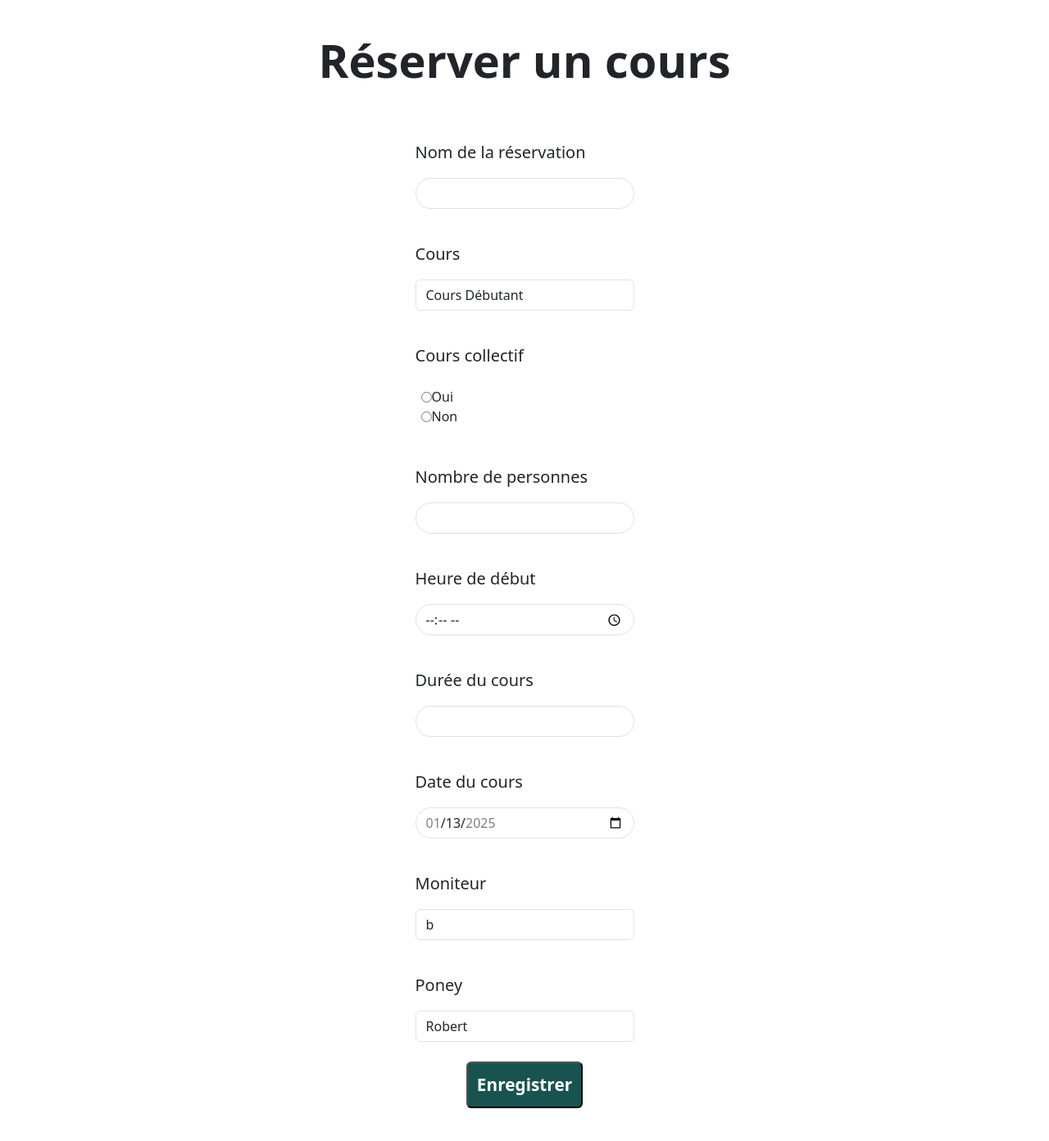
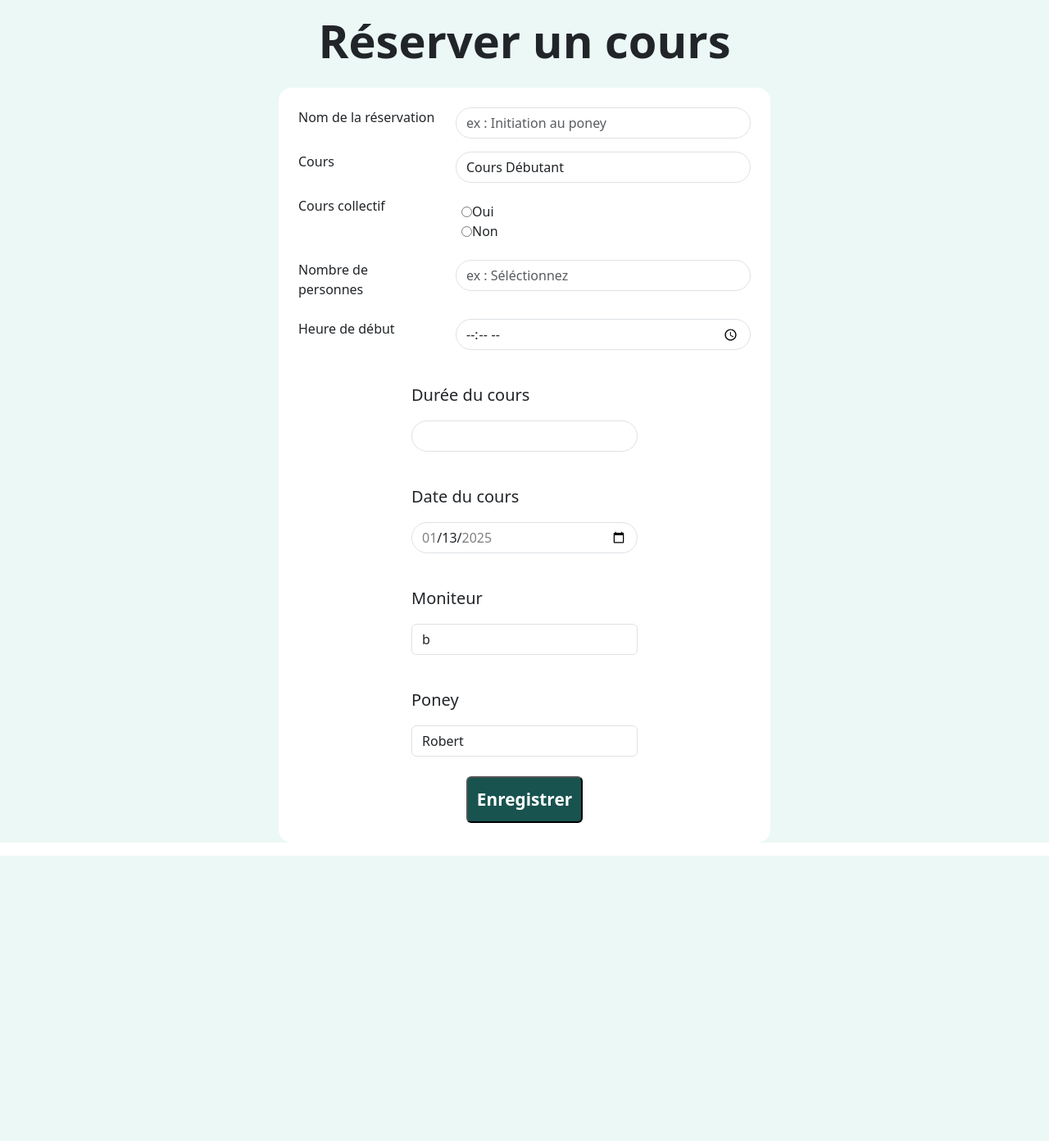
Before and after one commit to lenny-vergerolle/SAE_PONEY, a Flask app: page /reserver-cours in a window 1280 px wide. Shown: the part 132-1524 px from the top of the page at 82% size. After the commit the page ends 1176 px from the top, so only its background shows below. Run offline with Flask 3, Linux system fonts and the light colour scheme; a user stored in the database is signed in; data comes from the database, SQL or seed files in the repository; both versions use the stored data as it was after the commit; some libraries are stand-ins or nearby versions.

Commit message:
modification du css de la page reserver un cours

```diff
--- a/src/templates/reserver-cours.html
+++ b/src/templates/reserver-cours.html
@@ -2,32 +2,49 @@
 <!DOCTYPE html>
 {%extends 'base.html'%}
 {%block content%}
+<div class="page" style="background-color: #ECF8F6;min-height: 92vh;">
+    <div class="d-flex justify-content-center">
+        <h1 class="mt-3 fw-bolder display-4 m-4  ">Réserver un cours</h1>
+    </div>
+    <div class="mx-auto w-50 d-flex flex-column align-items-center div-dark rounded-4 mb-3 p-4" style="background-color:white;max-width: 600px;">
+        <form class="w-100" method="post" action="{{ url_for('reserver_cours') }}" enctype="multipart/form-data">
+            {{ form.hidden_tag() }}
 
-<div class="mx-auto w-75 d-flex flex-column align-items-center div-dark rounded-4 mb-3 p-4">
-    <h1 class="mt-3 fw-bolder display-4 m-4  ">Réserver un cours</h1>
-    <form action="{{ url_for('reserver_cours') }}" method="post">
-        {{ form.hidden_tag() }}
-        <div class ="mx-auto d-flex flex-column m-4 w-50">
-            <label class="my-3   fs-5" for="name">{{ form.nomRes.label }} </label>
-            {{ form.nomRes(size=50, class_="form-control rounded-5 ") }}
+            <div class="mb-3 row">
+                <label class="col-sm-4 color_white mb-2" for="name">{{ form.nomRes.label }}</label>
+                <div class="col-sm-8">
+                    {{ form.nomRes(size=50, class_="form-control rounded-5", placeholder="ex : Initiation au poney") }}
                 </div>
-        <div class ="mx-auto d-flex flex-column m-4 w-50">
-            <label class="my-3   fs-5" for="name">{{ form.cours.label }} </label>
-            {{ form.cours(size=1, class_="form-control") }}
             </div>
 
-        <div class="mx-auto d-flex flex-column m-4 w-50">
-            <label class="my-3 fs-5 " for="collectif" style="list-style-type: none;">{{ form.collectif.label(_class="aucun") }}</label>
+            <div class="mb-3 row">
+                <label class="col-sm-4 color_white mb-2" for="cours">{{ form.cours.label }}</label>
+                <div class="col-sm-8">
+                    {{ form.cours(size=1, class_="form-control rounded-5 ", placeholder="ex : Séléctionnez") }}
+                </div>
+            </div>
+
+            <div class="mb-3 row">
+                <label class="col-sm-4 color_white mb-2" for="collectif" style="list-style-type: none;">{{ form.collectif.label(_class="aucun") }}</label>
+                <div class="col-sm-8">
                     {{ form.collectif(size=50) }}
                 </div>
-        <div class ="mx-auto d-flex flex-column m-4 w-50">
-            <label class="my-3   fs-5" for="name">{{ form.nbPersonne.label }} </label>
-            {{ form.nbPersonne(size=50, class_="form-control rounded-5 ") }}
             </div>
-        <div class ="mx-auto d-flex flex-column m-4 w-50">
-            <label class="my-3   fs-5" for="name">{{ form.heureDebut.label }} </label>
+
+            <div class="mb-3 row">
+                <label class="col-sm-4 color_white mb-2" for="nbPersonne">{{ form.nbPersonne.label }}</label>
+                <div class="col-sm-8">
+                    {{ form.nbPersonne(size=50, class_="form-control rounded-5 ", placeholder="ex : Séléctionnez") }}
+                </div>
+            </div>
+
+            <div class="mb-3 row">
+                <label class="col-sm-4 color_white mb-2" for="heureDeb">{{ form.heureDebut.label }}</label>
+                <div class="col-sm-8">
                     {{ form.heureDebut(size=50, class_="form-control rounded-5 ") }}
                 </div>
+            </div>
+
             <div class ="mx-auto d-flex flex-column m-4 w-50">
                 <label class="my-3   fs-5" for="name">{{ form.duree.label }} </label>
                 {{ form.duree(size=50, class_="form-control rounded-5 ") }}
@@ -51,6 +68,6 @@
 
 
         </form>
-
+    </div>
 </div>
 {%endblock%}
```
Also changed, not shown: testdb.db, 1 other file. Lines whose indentation alone changed are shown as unchanged.
